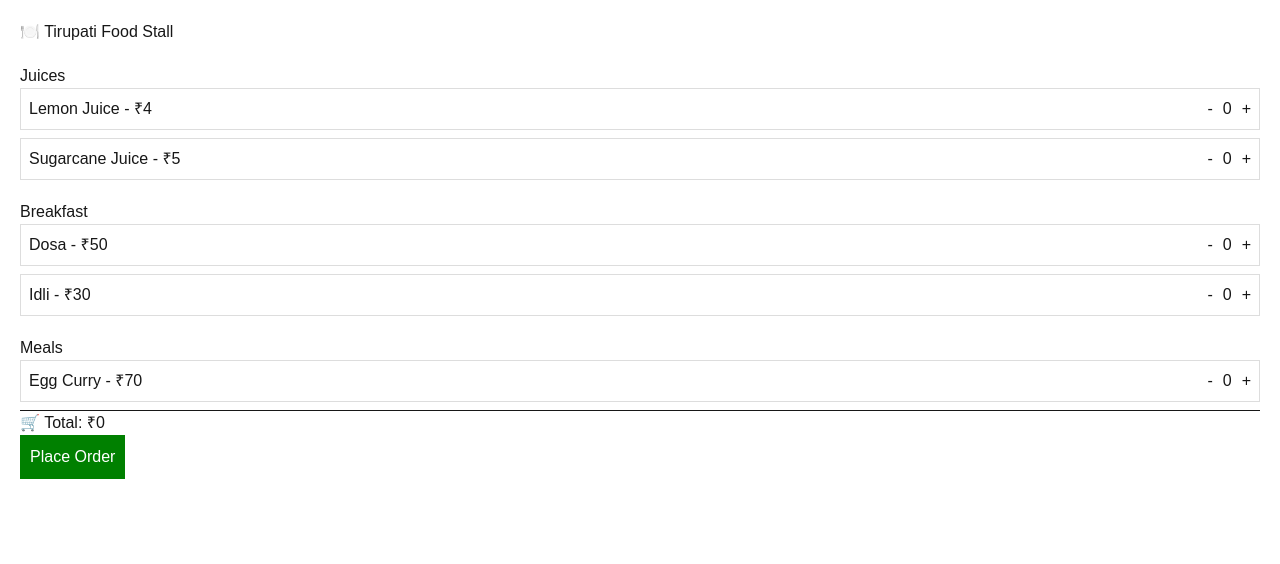
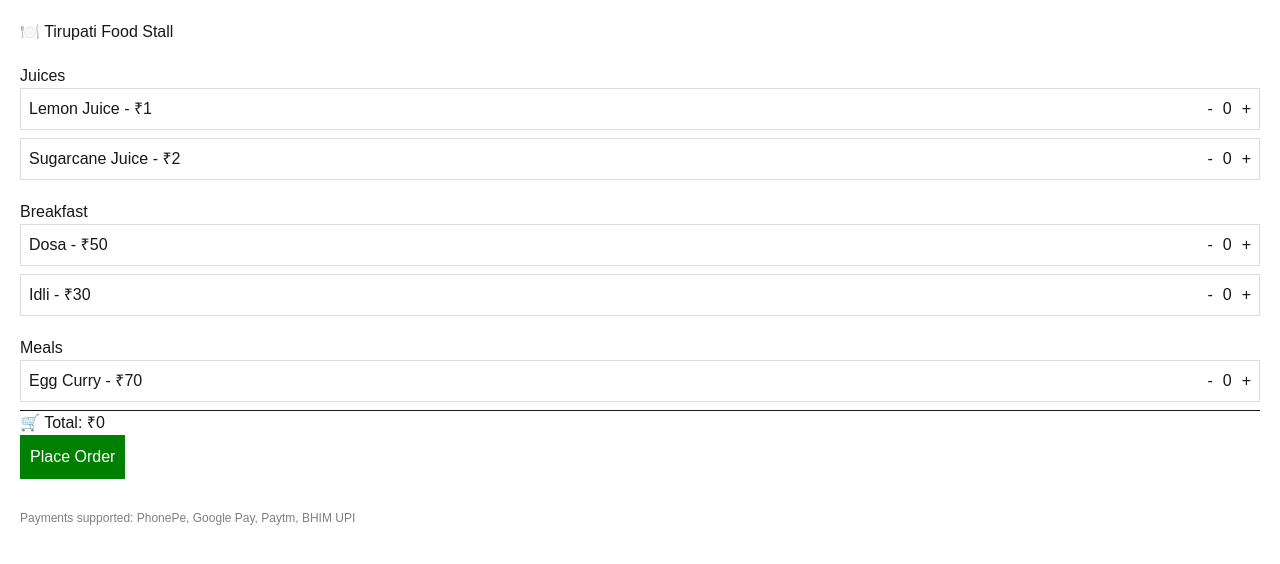
Before and after one commit to Aravind-Krishna-Siva/tirupati-food-app, a Next.js app: page / in a window 1280 px wide. Shown: the top 564 px of the page. Built offline with nearby package versions, Linux system fonts and the light colour scheme.

Commit message:
updated food menu UI with payment system

```diff
--- a/src/app/page.js
+++ b/src/app/page.js
@@ -5,8 +5,8 @@ import { useState } from "react";
 export default function Home() {
   const menu = {
     Juices: [
-      { name: "Lemon Juice", price: 4 },
-      { name: "Sugarcane Juice", price: 5 }
+      { name: "Lemon Juice", price: 1 },
+      { name: "Sugarcane Juice", price: 2 }
     ],
     Breakfast: [
       { name: "Dosa", price: 50 },
@@ -58,13 +58,17 @@ export default function Home() {
 
   // PLACE ORDER
   const placeOrder = () => {
-    if (Object.keys(cart).length === 0) return;
+    if (total <= 0) return;
     setOrderPlaced(true);
   };
 
-  // UPI LINK (NO QR)
+  // 🔥 SAFE UPI LINK (FIXED VERSION)
   const upiLink =
-    `upi://pay?pa=${upiId}&pn=${merchantName}&am=${total}&cu=INR`;
+    `upi://pay?pa=${upiId}` +
+    `&pn=${encodeURIComponent(merchantName)}` +
+    `&tn=${encodeURIComponent("Food Order")}` +
+    `&am=${total}` +
+    `&cu=INR`;
 
   // TOKEN GENERATION
   const generateToken = () => {
@@ -151,7 +155,7 @@ export default function Home() {
           </button>
 
           <p style={{ marginTop: 10 }}>
-            After payment click below:
+            After successful payment click below:
           </p>
 
           <button
@@ -191,6 +195,10 @@ export default function Home() {
           <p>Show this at counter</p>
         </div>
       )}
+
+      <div style={{ marginTop: 30, fontSize: 12, color: "gray" }}>
+        Payments supported: PhonePe, Google Pay, Paytm, BHIM UPI
+      </div>
     </div>
   );
 }
```
